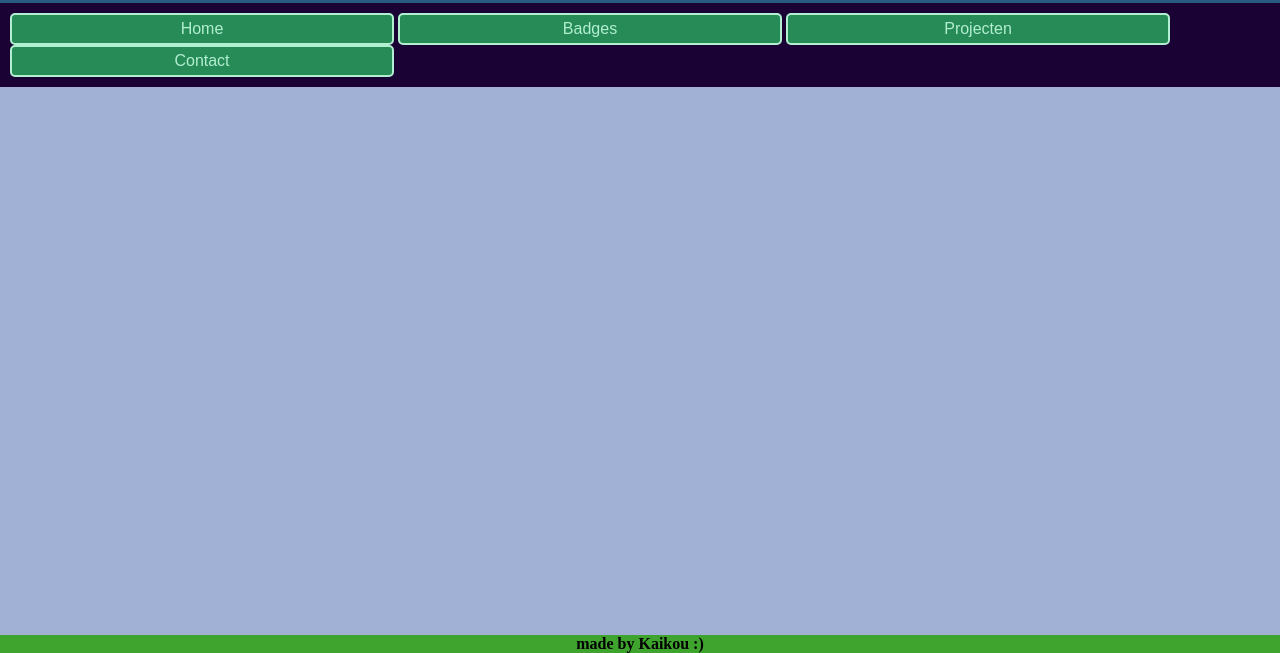
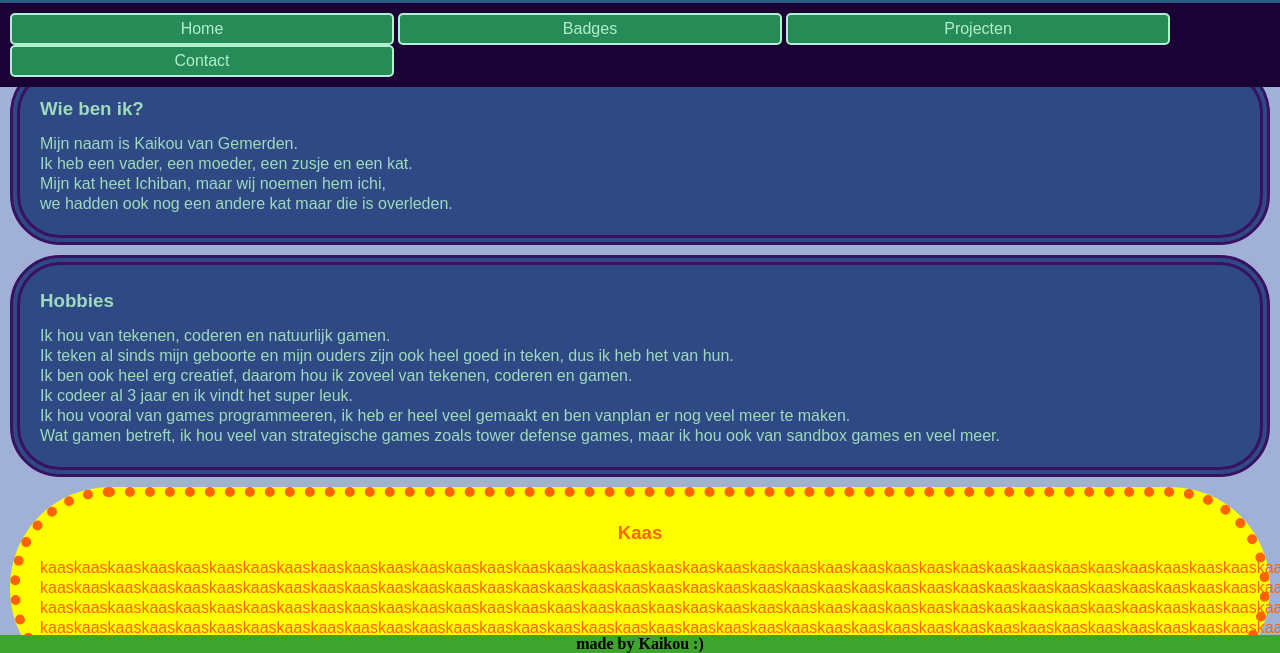
Before and after one commit to KaikouFox/KaikouFox.github.io, a plain HTML site: page index.html in a window 1280 px wide. Shown: the part 147-800 px from the top of the page. Drawn offline with Linux system fonts and the light colour scheme.

Commit message:
main page gemaakt

```diff
--- a/css/opmaak.css
+++ b/css/opmaak.css
@@ -151,3 +151,41 @@ section {
   width: 100px;
   height: 100px;
 }
+
+.main-div {
+  margin: 10px;
+  padding: 20px;
+  background-color: #2F4985;
+  border: 10px double rgb(56, 17, 97);
+  border-radius: 50px;
+  font-family: Arial, sans-serif;
+  color: #9EDABC;
+}
+
+.main-div p {
+  margin-top: 2px;
+  margin-bottom: 2px;
+  z-index: 2;
+}
+
+.main-div h3 {
+  margin-top: 5px;
+  margin-bottom: 15px;
+  z-index: 2;
+}
+
+#kaas h3 {
+  color: rgb(255, 100, 0);
+}
+
+#kaas p {
+  color: rgb(255, 100, 0);
+}
+
+#kaas {
+  background-color: yellow;
+  border-color: rgb(255, 100, 0);
+  border-style: dotted;
+  border-radius: 100px;
+  text-align: center;
+}
--- a/index.html
+++ b/index.html
@@ -18,7 +18,30 @@
       </ul>
     </nav>
     <section>
-
+      <div class="main-div">
+        <h3>Wie ben ik?</h3>
+        <p>Mijn naam is Kaikou van Gemerden.</p>
+        <p>Ik heb een vader, een moeder, een zusje en een kat.</p>
+        <p>Mijn kat heet Ichiban, maar wij noemen hem ichi,</p>
+        <p>we hadden ook nog een andere kat maar die is overleden.</p>
+      </div>
+      <div class="main-div">
+        <h3>Hobbies</h3>
+        <p>Ik hou van tekenen, coderen en natuurlijk gamen.</p>
+        <p>Ik teken al sinds mijn geboorte en mijn ouders zijn ook heel goed in teken, dus ik heb het van hun.</p>
+        <p>Ik ben ook heel erg creatief, daarom hou ik zoveel van tekenen, coderen en gamen.</p>
+        <p>Ik codeer al 3 jaar en ik vindt het super leuk.</p>
+        <p>Ik hou vooral van games programmeeren, ik heb er heel veel gemaakt en ben vanplan er nog veel meer te maken.</p>
+        <p>Wat gamen betreft, ik hou veel van strategische games zoals tower defense games, maar ik hou ook van sandbox games en veel meer.</p>
+      </div>
+      <div class="main-div" id="kaas">
+        <h3>Kaas</h3>
+        <p>kaaskaaskaaskaaskaaskaaskaaskaaskaaskaaskaaskaaskaaskaaskaaskaaskaaskaaskaaskaaskaaskaaskaaskaaskaaskaaskaaskaaskaaskaaskaaskaaskaaskaaskaaskaaskaaskaaskaaskaaskaaskaaskaaskaas</p>
+        <p>kaaskaaskaaskaaskaaskaaskaaskaaskaaskaaskaaskaaskaaskaaskaaskaaskaaskaaskaaskaaskaaskaaskaaskaaskaaskaaskaaskaaskaaskaaskaaskaaskaaskaaskaaskaaskaaskaaskaaskaaskaaskaaskaaskaas</p>
+        <p>kaaskaaskaaskaaskaaskaaskaaskaaskaaskaaskaaskaaskaaskaaskaaskaaskaaskaaskaaskaaskaaskaaskaaskaaskaaskaaskaaskaaskaaskaaskaaskaaskaaskaaskaaskaaskaaskaaskaaskaaskaaskaaskaaskaas</p>
+        <p>kaaskaaskaaskaaskaaskaaskaaskaaskaaskaaskaaskaaskaaskaaskaaskaaskaaskaaskaaskaaskaaskaaskaaskaaskaaskaaskaaskaaskaaskaaskaaskaaskaaskaaskaaskaaskaaskaaskaaskaaskaaskaaskaaskaas</p>
+        <p>kaaskaaskaaskaaskaaskaaskaaskaaskaaskaaskaaskaaskaaskaaskaaskaaskaaskaaskaaskaaskaaskaaskaaskaaskaaskaaskaaskaaskaaskaaskaaskaaskaaskaaskaaskaaskaaskaaskaaskaaskaaskaaskaaskaas</p>
+      </div>
     </section>
     <footer>made by Kaikou :)</footer>
   </body>
```
Also changed, not shown: images/kaasAchtergrond.jpg (added).
